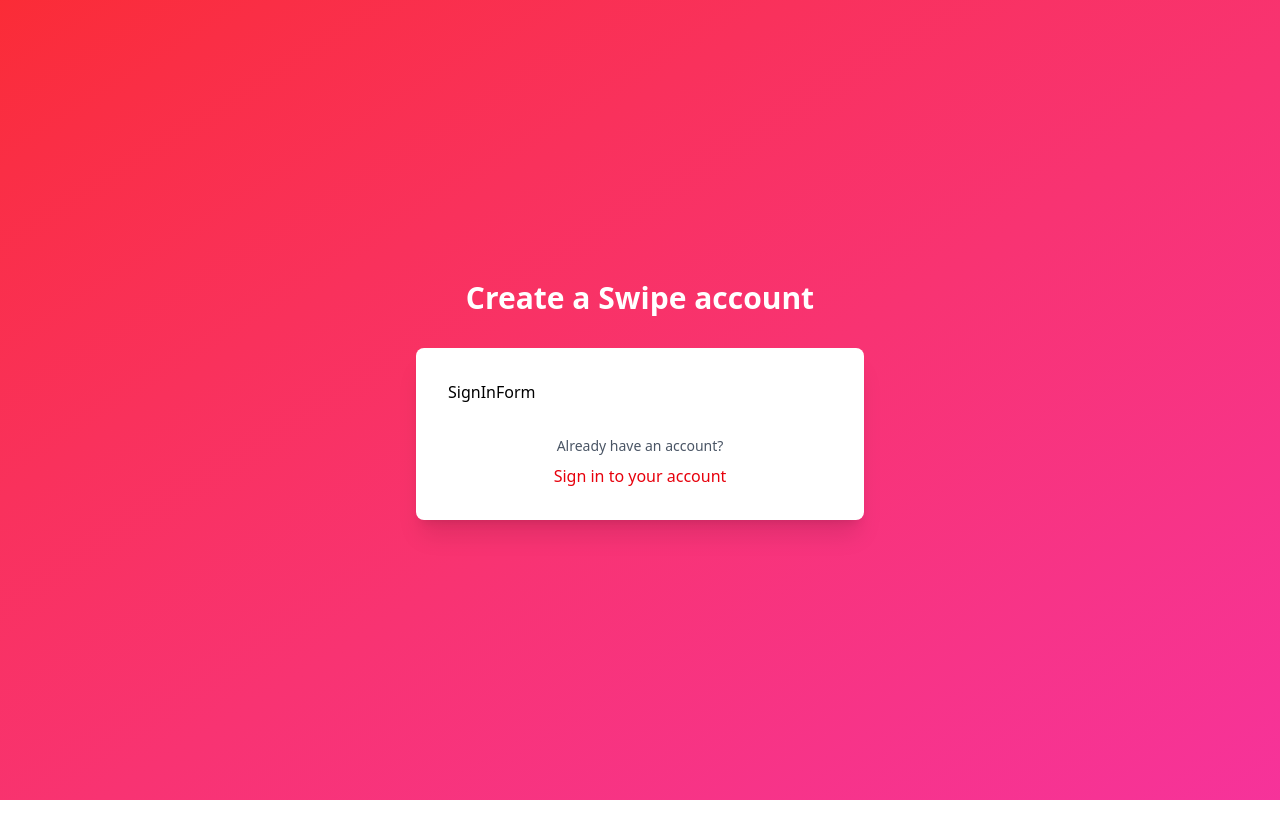
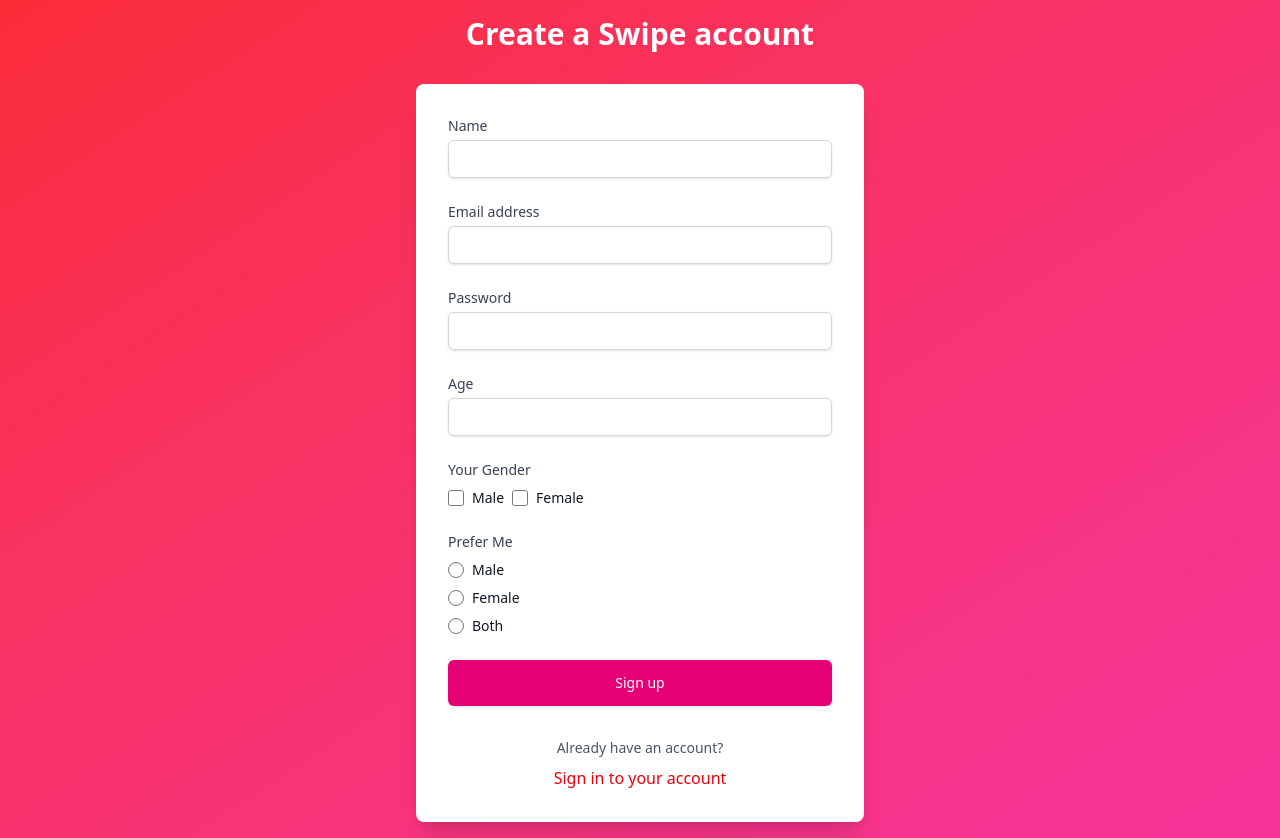
Before and after one commit to keyur22/swipe, a React (Vite) app in the folder client/: page /auth in a window 1280 px wide. Both pictures are taken after typing "name@example.com", "Sample123" into the empty fields and a click on the button "Create a new account". Before the commit the page ends 800 px from the top, so only its background shows below. Built offline with nearby package versions, Linux system fonts and the light colour scheme.

Commit message:
Added SIgnupForm component

```diff
--- a/client/src/components/SignInForm.tsx
+++ /dev/null
@@ -1,5 +0,0 @@
-const SignInForm = () => {
-  return <div>SignInForm</div>;
-};
-
-export default SignInForm;
--- /dev/null
+++ b/client/src/components/SignUpForm.tsx
@@ -0,0 +1,217 @@
+import { useState } from 'react';
+
+const SignUpForm = () => {
+  const [name, setName] = useState('');
+  const [email, setEmail] = useState('');
+  const [password, setPassword] = useState('');
+  const [age, setAge] = useState('');
+  const [gender, setGender] = useState('');
+  const [genderPreference, setGenderPreference] = useState('');
+  const loading = false;
+
+  return (
+    <form className='space-y-6'>
+      {/* NAME */}
+      <div>
+        <label
+          htmlFor='name'
+          className='block text-sm font-medium text-gray-700'
+        >
+          Name
+        </label>
+        <div className='mt-1'>
+          <input
+            id='name'
+            name='name'
+            type='text'
+            required
+            value={name}
+            onChange={(e) => setName(e.target.value)}
+            className='appearance-none block w-full px-3 py-2 border border-gray-300 rounded-md shadow-sm placeholder-gray-400 focus:outline-none focus:ring-pink-500 focus:border-pink-500 sm:text-sm'
+          />
+        </div>
+      </div>
+
+      {/* EMAIL */}
+      <div>
+        <label
+          htmlFor='email'
+          className='block text-sm font-medium text-gray-700'
+        >
+          Email address
+        </label>
+        <div className='mt-1'>
+          <input
+            id='email'
+            name='email'
+            type='email'
+            autoComplete='email'
+            required
+            value={email}
+            onChange={(e) => setEmail(e.target.value)}
+            className='appearance-none block w-full px-3 py-2 border border-gray-300 rounded-md shadow-sm placeholder-gray-400 focus:outline-none focus:ring-pink-500 focus:border-pink-500 sm:text-sm'
+          />
+        </div>
+      </div>
+
+      {/* PASSWORD */}
+      <div>
+        <label
+          htmlFor='password'
+          className='block text-sm font-medium text-gray-700'
+        >
+          Password
+        </label>
+        <div className='mt-1'>
+          <input
+            id='password'
+            name='password'
+            type='password'
+            autoComplete='new-password'
+            required
+            value={password}
+            onChange={(e) => setPassword(e.target.value)}
+            className='appearance-none block w-full px-3 py-2 border border-gray-300 rounded-md shadow-sm placeholder-gray-400 focus:outline-none focus:ring-pink-500 focus:border-pink-500 sm:text-sm'
+          />
+        </div>
+      </div>
+
+      {/* AGE */}
+      <div>
+        <label
+          htmlFor='age'
+          className='block text-sm font-medium text-gray-700'
+        >
+          Age
+        </label>
+        <div className='mt-1'>
+          <input
+            id='age'
+            name='age'
+            type='number'
+            required
+            value={age}
+            onChange={(e) => setAge(e.target.value)}
+            min='18'
+            max='120'
+            className='appearance-none block w-full px-3 py-2 border border-gray-300 rounded-md shadow-sm placeholder-gray-400 focus:outline-none focus:ring-pink-500 focus:border-pink-500 sm:text-sm'
+          />
+        </div>
+      </div>
+
+      {/* GENDER */}
+      <div>
+        <label className='block text-sm font-medium text-gray-700'>
+          Your Gender
+        </label>
+        <div className='mt-2 flex gap-2'>
+          <div className='flex items-center'>
+            <input
+              id='male'
+              name='gender'
+              type='checkbox'
+              checked={gender === 'male'}
+              onChange={() => setGender('male')}
+              className='h-4 w-4 text-pink-600 focus:ring-pink-500 border-gray-300 rounded'
+            />
+            <label htmlFor='male' className='ml-2 block text-sm text-gray-900'>
+              Male
+            </label>
+          </div>
+          <div className='flex items-center'>
+            <input
+              id='female'
+              name='gender'
+              type='checkbox'
+              checked={gender === 'female'}
+              onChange={() => setGender('female')}
+              className='h-4 w-4 text-pink-600 focus:ring-pink-500 border-gray-300 rounded'
+            />
+            <label
+              htmlFor='female'
+              className='ml-2 block text-sm text-gray-900'
+            >
+              Female
+            </label>
+          </div>
+        </div>
+      </div>
+
+      {/* GENDER PREFERENCE */}
+      <div>
+        <label className='block text-sm font-medium text-gray-700'>
+          Prefer Me
+        </label>
+        <div className='mt-2 space-y-2'>
+          <div className='flex items-center'>
+            <input
+              id='prefer-male'
+              name='gender-preference'
+              type='radio'
+              value='male'
+              checked={genderPreference === 'male'}
+              onChange={(e) => setGenderPreference(e.target.value)}
+              className='h-4 w-4 text-pink-600 focus:ring-pink-500 border-gray-300'
+            />
+            <label
+              htmlFor='prefer-male'
+              className='ml-2 block text-sm text-gray-900'
+            >
+              Male
+            </label>
+          </div>
+          <div className='flex items-center'>
+            <input
+              id='prefer-female'
+              name='gender-preference'
+              type='radio'
+              value='female'
+              checked={genderPreference === 'female'}
+              onChange={(e) => setGenderPreference(e.target.value)}
+              className='h-4 w-4 text-pink-600 focus:ring-pink-500 border-gray-300'
+            />
+            <label
+              htmlFor='prefer-female'
+              className='ml-2 block text-sm text-gray-900'
+            >
+              Female
+            </label>
+          </div>
+          <div className='flex items-center'>
+            <input
+              id='prefer-both'
+              name='gender-preference'
+              type='radio'
+              value='both'
+              checked={genderPreference === 'both'}
+              onChange={(e) => setGenderPreference(e.target.value)}
+              className='h-4 w-4 text-pink-600 focus:ring-pink-500 border-gray-300'
+            />
+            <label
+              htmlFor='prefer-both'
+              className='ml-2 block text-sm text-gray-900'
+            >
+              Both
+            </label>
+          </div>
+        </div>
+      </div>
+
+      <div>
+        <button
+          type='submit'
+          className={`w-full flex justify-center py-3 px-4 border border-transparent rounded-md shadow-sm text-sm font-medium text-white ${
+            loading
+              ? 'bg-pink-400 cursor-not-allowed'
+              : 'bg-pink-600 hover:bg-pink-700 focus:outline-none focus:ring-2 focus:ring-offset-2 focus:ring-pink-500'
+          }`}
+          disabled={loading}
+        >
+          {loading ? 'Signing up...' : 'Sign up'}
+        </button>
+      </div>
+    </form>
+  );
+};
+
+export default SignUpForm;
--- a/client/src/pages/AuthPage.tsx
+++ b/client/src/pages/AuthPage.tsx
@@ -1,6 +1,6 @@
 import { useState } from 'react';
 import LoginForm from '../components/LoginForm';
-import SignInForm from '../components/SignInForm';
+import SignUpForm from '../components/SignUpForm';
 
 const AuthPage = () => {
   const [isLogin, setIsLogin] = useState(true);
@@ -12,7 +12,7 @@
           {isLogin ? 'Sign in to Swipe' : 'Create a Swipe account'}
         </h2>
         <div className='bg-white shadow-xl rounded-lg p-8'>
-          {isLogin ? <LoginForm /> : <SignInForm />}
+          {isLogin ? <LoginForm /> : <SignUpForm />}
           <div className='mt-8 text-center'>
             <p className='text-sm text-gray-600'>
               {isLogin ? 'New to Swipe?' : 'Already have an account?'}
```
